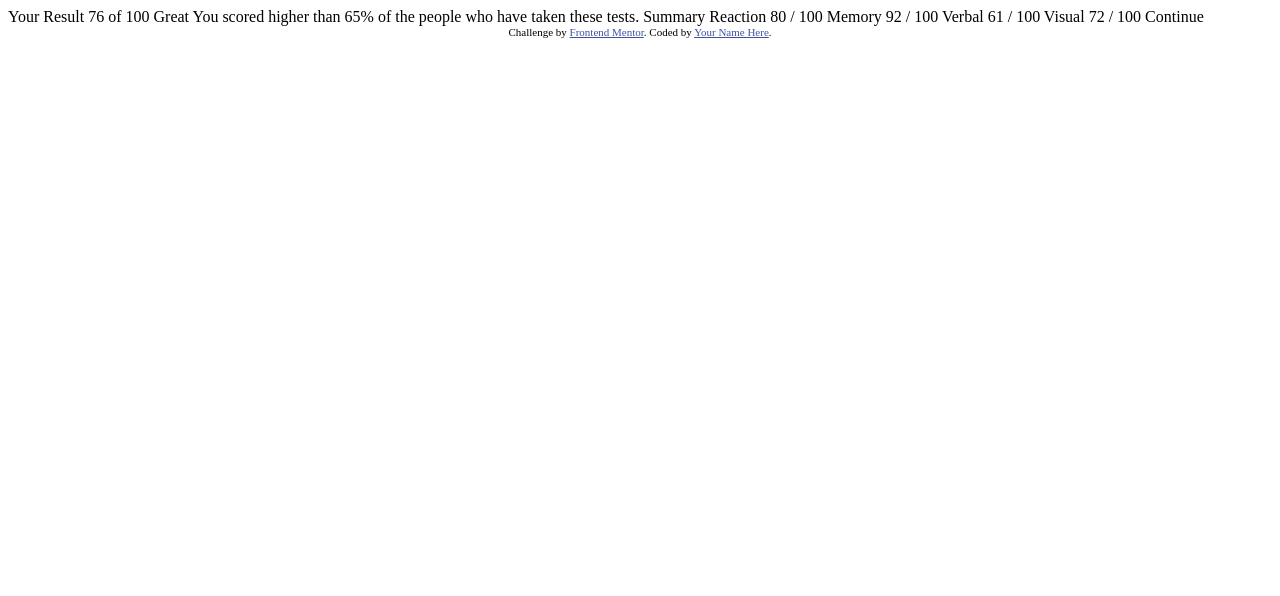
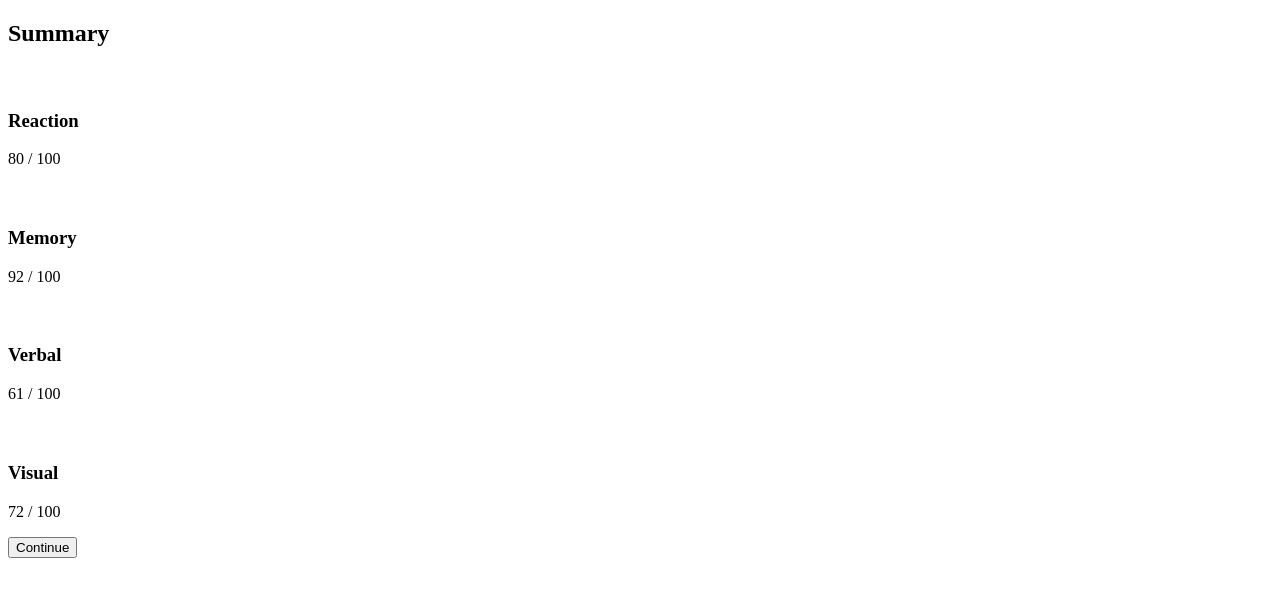
Before and after one commit to AlanVCM/result-summary-component, a plain HTML site: page index.html in a window 1280 px wide. Drawn offline with Linux system fonts and the light colour scheme.

Commit message:
Estrucutra realizada lado derecho

```diff
--- a/index.html
+++ b/index.html
@@ -15,33 +15,48 @@
   </style>
 </head>
 <body>
+  <div class="result-summary">
+    <div class="summary grid-flow"
+         data-spacing="large">
 
-  Your Result
-  76
-  of 100
+      <h2 class="section-title">
+        Summary
+      </h2>
 
-  Great
-  You scored higher than 65% of the people who have taken these tests.
+      <div class="grid-flow">
+        <div class="summary-item"
+             data-item-type="accent-1">
+          <div class="flex-group">
+            <svg class="summary-icon" xmlns="http://www.w3.org/2000/svg" width="20" height="20" fill="none" viewBox="0 0 20 20"><path  stroke-linecap="round" stroke-linejoin="round" stroke-width="1.25" d="M10.833 8.333V2.5l-6.666 9.167h5V17.5l6.666-9.167h-5Z"/></svg>
+            <h3 class="summary-item-title">Reaction</h3>
+          </div>
+          <p class="summary-score"><span>80</span> / 100</p>
+        </div>
+      <div class="summary-item"
+           data-item-type="accent-2">
+        <div class="flex-group">
+          <svg class="summary-icon" xmlns="http://www.w3.org/2000/svg" width="20" height="20" fill="none" viewBox="0 0 20 20"><path  stroke-linecap="round" stroke-linejoin="round" stroke-width="1.25" d="M5.833 11.667a2.5 2.5 0 1 0 .834 4.858"/><path stroke-linecap="round" stroke-linejoin="round" stroke-width="1.25" d="M3.553 13.004a3.333 3.333 0 0 1-.728-5.53m.025-.067a2.083 2.083 0 0 1 2.983-2.824m.199.054A2.083 2.083 0 1 1 10 3.75v12.917a1.667 1.667 0 0 1-3.333 0M10 5.833a2.5 2.5 0 0 0 2.5 2.5m1.667 3.334a2.5 2.5 0 1 1-.834 4.858"/><path  stroke-linecap="round" stroke-linejoin="round" stroke-width="1.25" d="M16.447 13.004a3.334 3.334 0 0 0 .728-5.53m-.025-.067a2.083 2.083 0 0 0-2.983-2.824M10 3.75a2.085 2.085 0 0 1 2.538-2.033 2.084 2.084 0 0 1 1.43 2.92m-.635 12.03a1.667 1.667 0 0 1-3.333 0"/></svg>                <h3 class="summary-item-title">Memory</h3>
+        </div>
+        <p class="summary-score"><span>92</span> / 100</p>
+      </div>
+      <div class="summary-item"
+           data-item-type="accent-3">
+        <div class="flex-group">
+          <svg class="summary-icon" xmlns="http://www.w3.org/2000/svg" width="20" height="20" fill="none" viewBox="0 0 20 20"><path stroke-linecap="round" stroke-linejoin="round" stroke-width="1.25" d="M7.5 10h5M10 18.333A8.333 8.333 0 1 0 1.667 10c0 1.518.406 2.942 1.115 4.167l-.699 3.75 3.75-.699A8.295 8.295 0 0 0 10 18.333Z"/></svg>                <h3 class="summary-item-title">Verbal</h3>
+        </div>
+        <p class="summary-score"><span>61</span> / 100</p>
+      </div>
+      <div class="summary-item"
+           data-item-type="accent-4">
+        <div class="flex-group">
+          <svg class="summary-icon" xmlns="http://www.w3.org/2000/svg" width="20" height="20" fill="none" viewBox="0 0 20 20"><path  stroke-linecap="round" stroke-linejoin="round" stroke-width="1.25" d="M10 11.667a1.667 1.667 0 1 0 0-3.334 1.667 1.667 0 0 0 0 3.334Z"/><path  stroke-linecap="round" stroke-linejoin="round" stroke-width="1.25" d="M17.5 10c-1.574 2.492-4.402 5-7.5 5s-5.926-2.508-7.5-5C4.416 7.632 6.66 5 10 5s5.584 2.632 7.5 5Z"/></svg>
+          <h3 class="summary-item-title">Visual</h3>
+        </div>
+        <p class="summary-score"><span>72</span> / 100</p>
+      </div>
+    </div>
 
-  Summary
-
-  Reaction
-  80 / 100
-
-  Memory
-  92 / 100
-
-  Verbal
-  61 / 100
-
-  Visual
-  72 / 100
-
-  Continue
-
-  <div class="attribution">
-    Challenge by <a href="https://www.frontendmentor.io?ref=challenge" target="_blank">Frontend Mentor</a>.
-    Coded by <a href="#">Your Name Here</a>.
+    <button class="button">Continue</button>
   </div>
 </body>
 </html>
```
